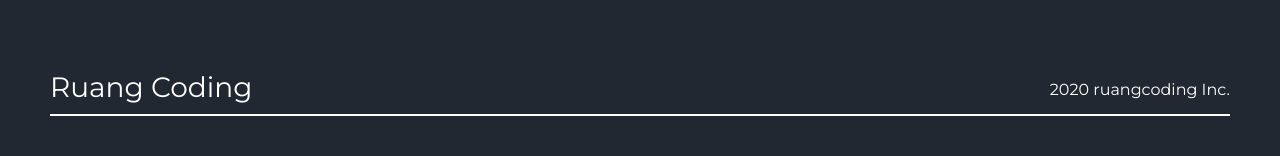
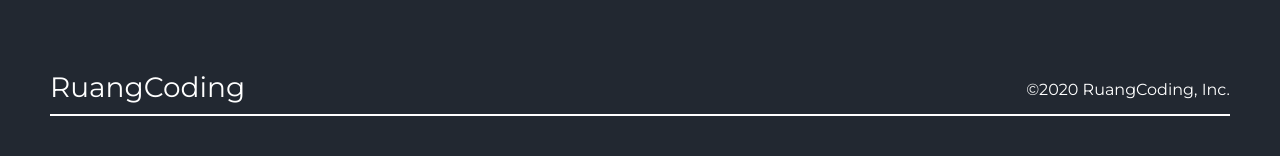
Before and after one commit to mikhaelesa/Progate_Company-Profile, a plain HTML site: page index.html in a window 1280 px wide. Shown: the part 735-891 px from the top of the page. Drawn offline with Linux system fonts and the light colour scheme.

Commit message:
Memperbaiki typo

```diff
--- a/index.html
+++ b/index.html
@@ -45,8 +45,8 @@
   <!-- footer -->
   <footer class="footer">
     <div class="footer-title">
-      <h2 class="footer-logo">Ruang Coding</h2>
-      <p class="footer-inc">2020 ruangcoding Inc.</p>
+      <h2 class="footer-logo">RuangCoding</h2>
+      <p class="footer-inc">&copy;2020 RuangCoding, Inc.</p>
       <hr>
     </div>
     <div class="footer-contents">
```
